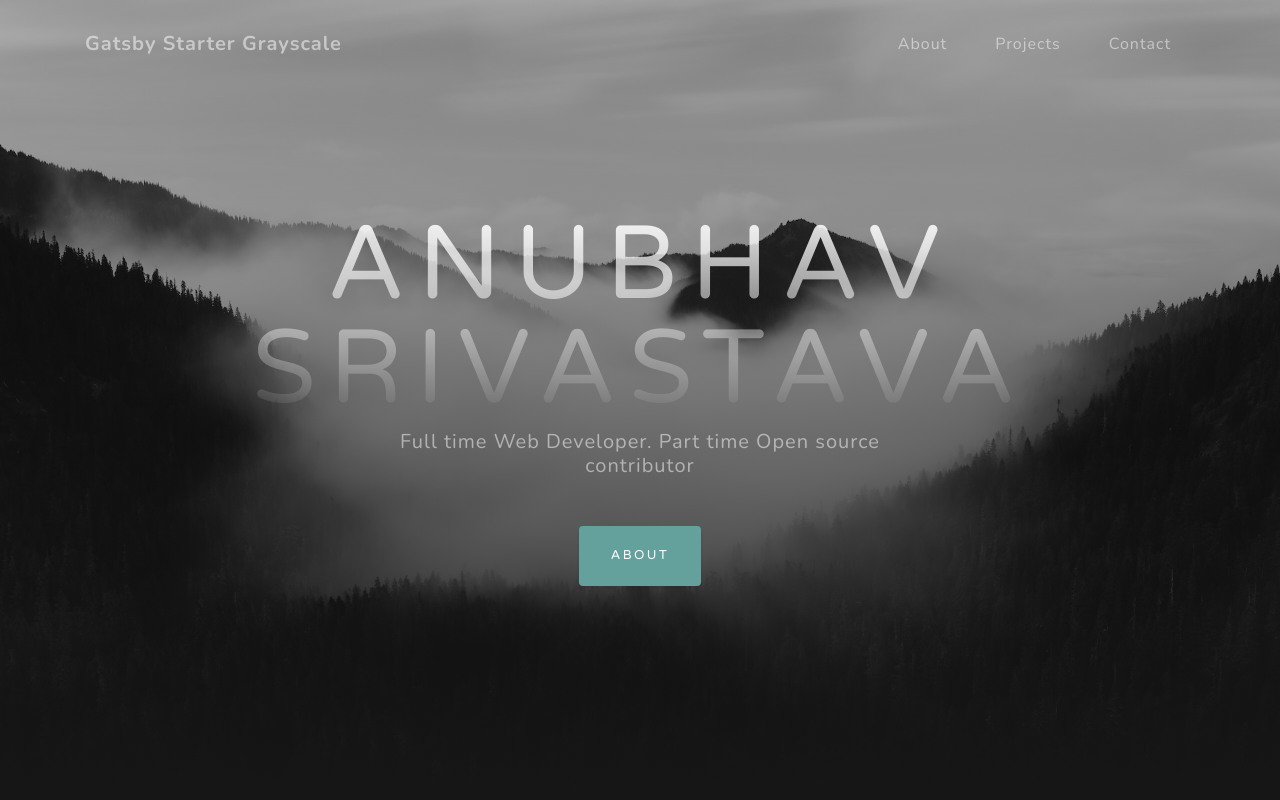
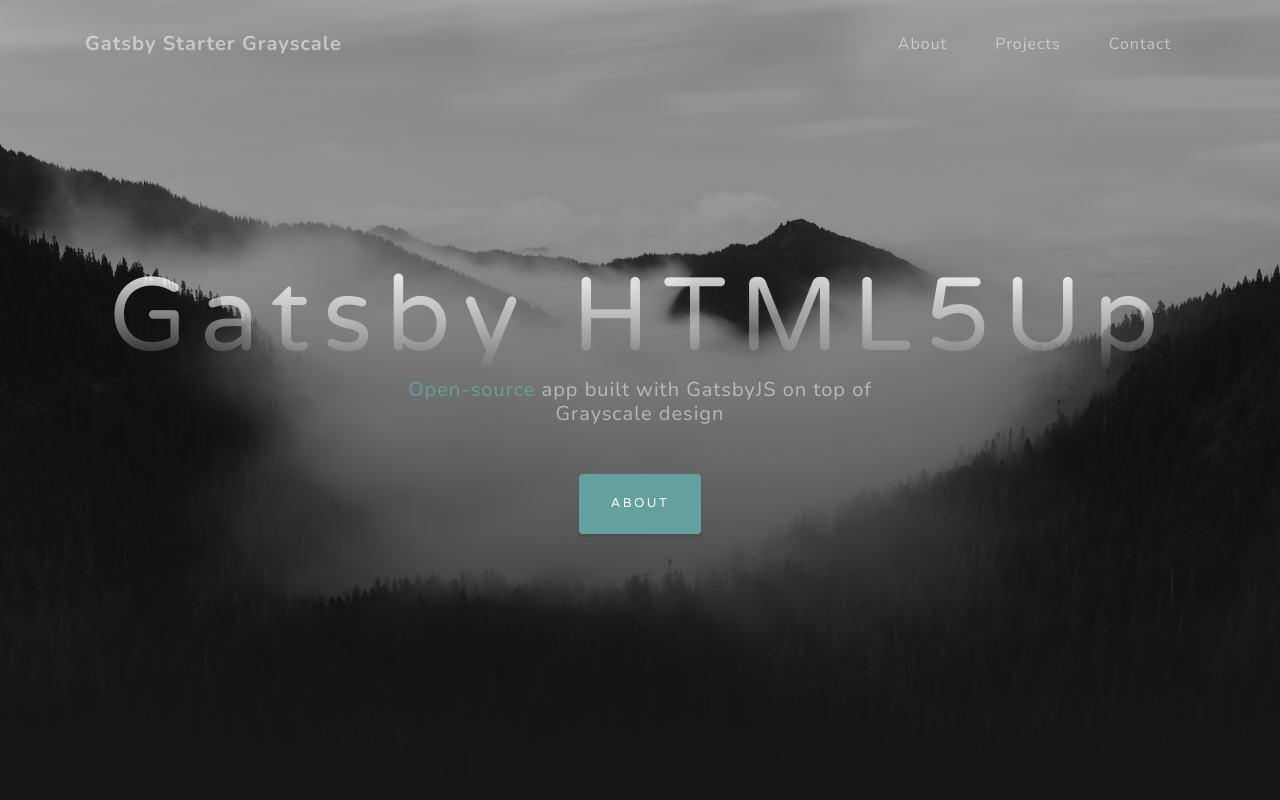
Before and after one commit to app-generator/gatsby-html5up-grayscale, a Gatsby site: page / in a window 1280 px wide. Shown: the top 800 px of the page. Built offline with nearby package versions, Linux system fonts and the light colour scheme; Gatsby itself is replaced by a stand-in of ours.

Commit message:
Update links

```diff
--- a/config.js
+++ b/config.js
@@ -16,25 +16,15 @@
     {
       icon: 'fa-github',
       name: 'Github',
-      url: 'https://github.com/anubhavsrivastava',
-    },
-    {
-      icon: 'fa-linkedin-in',
-      name: 'Linkedin',
-      url: 'https://linkedin.com/in/theanubhav/',
+      url: 'https://github.com/app-generator/gatsby-html5up-grayscale',
     },
     {
       icon: 'fa-twitter',
       name: 'Twitter',
-      url: 'https://twitter.com/onlyanubhav',
-    },
-    {
-      icon: 'fa-facebook-f',
-      name: 'Facebook',
-      url: 'https://facebook.com/theanubhav',
-    },
+      url: 'https://twitter.com/webappseed',
+    }
   ],
-  email: 'anubhav.srivastava00@gmail.com',
+  email: 'support@appseed.us',
   phone: '000-00000',
   address: '305 Del Sol, Sunnyvale, CA',
 };
--- a/src/pages/index.js
+++ b/src/pages/index.js
@@ -21,9 +21,9 @@
     <header className="masthead">
       <div className="container d-flex h-100 align-items-center">
         <div className="mx-auto text-center">
-          <h1 className="mx-auto my-0 text-uppercase">{config.heading}</h1>
+          <h1 className="mx-auto my-0">Gatsby HTML5Up</h1>
           <h2 className="text-white-50 mx-auto mt-2 mb-5">
-            {config.subHeading}
+          <a href="https://github.com/app-generator/gatsby-html5up-grayscale">Open-source</a> app built with GatsbyJS on top of Grayscale design
           </h2>
           <Scroll type="id" element="about">
             <a href="#about" className="btn btn-primary">
```
Also changed, not shown: package.json (+6 -6 lines), README.md.
